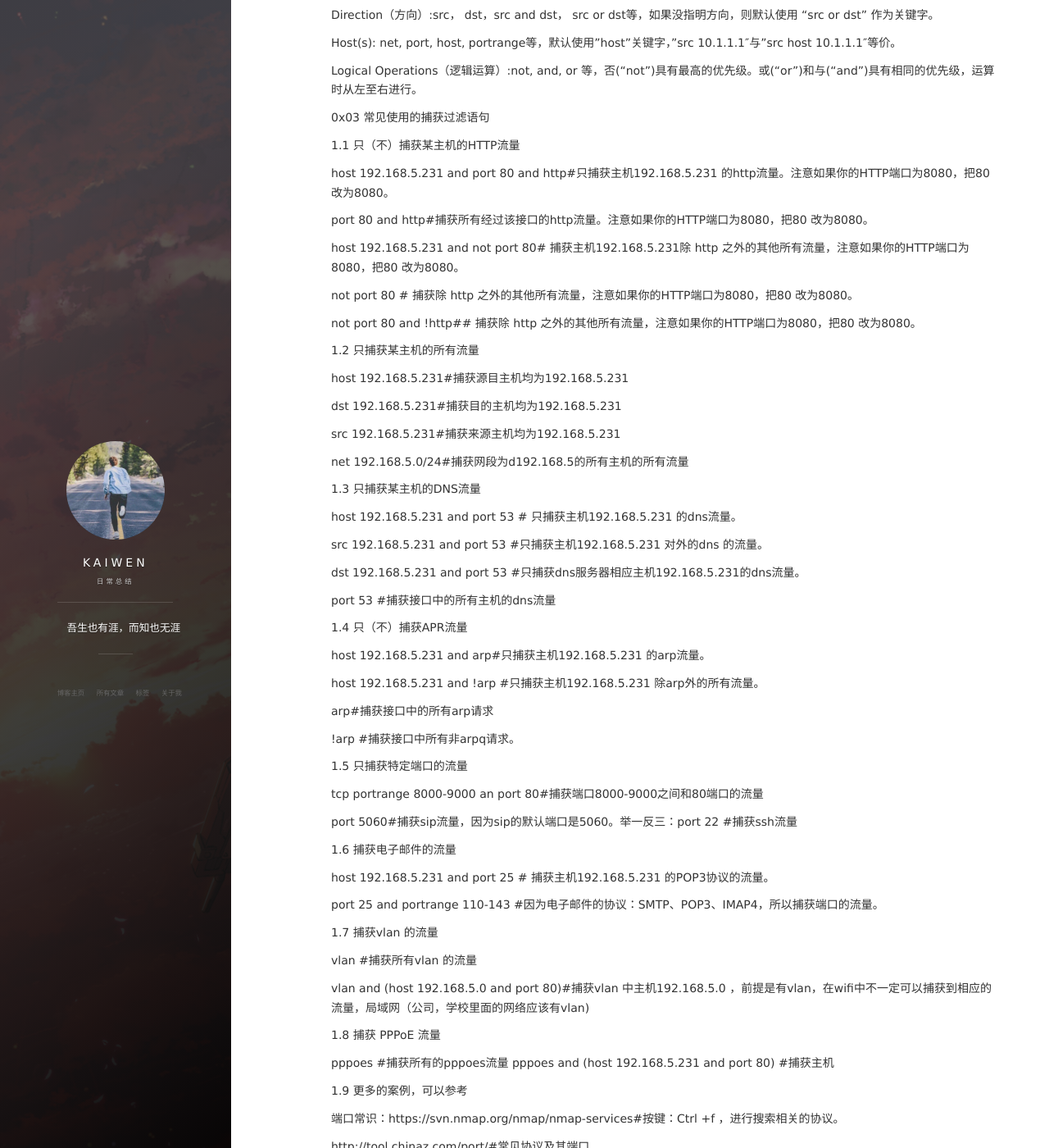
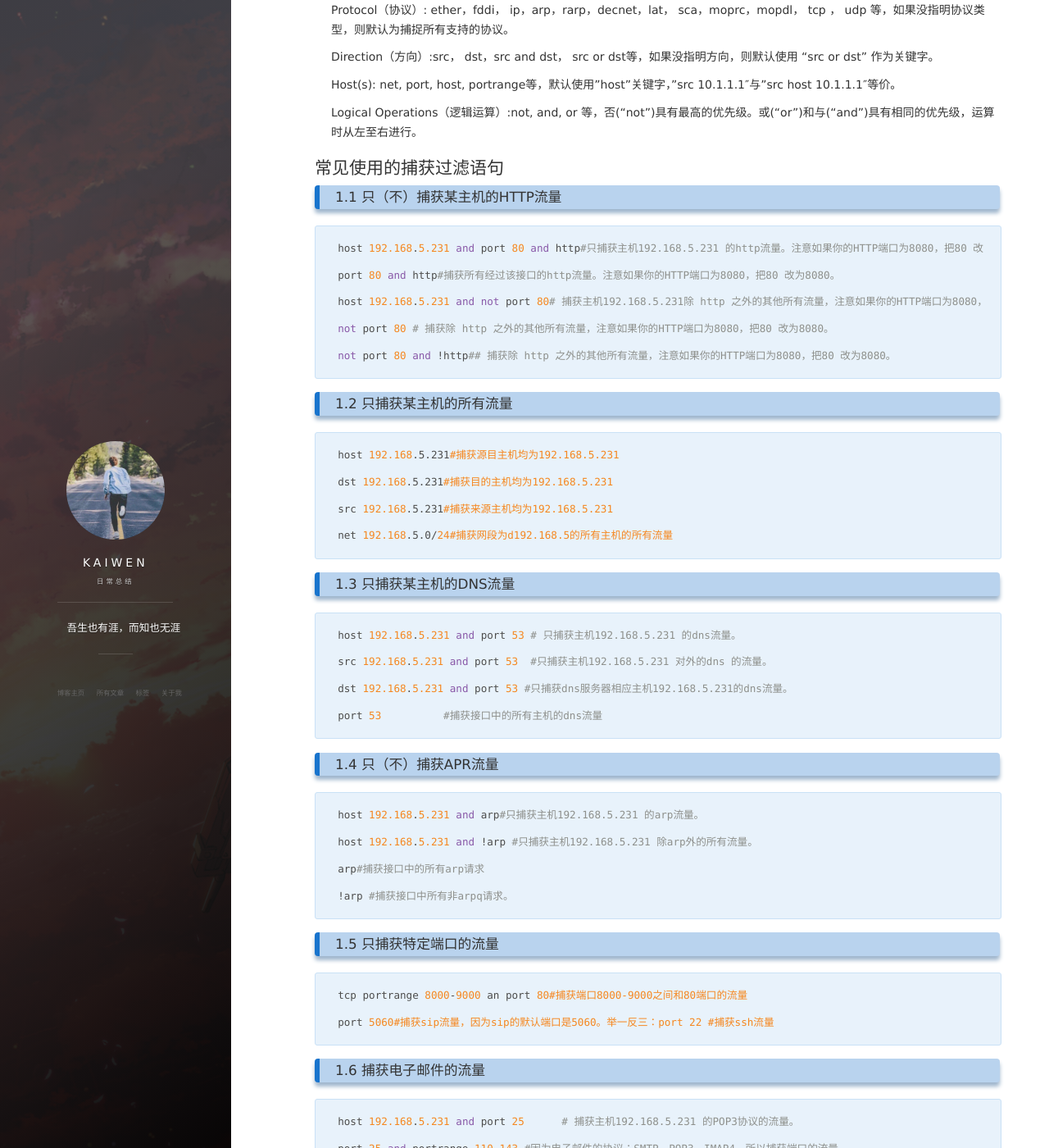
Before and after one commit to kaiwenll/liangkaiwen.github.io11, a Jekyll site: the page built from _posts/2019-10-21-【wireshark】常用过滤命令.md, in a window 1280 px wide and 1400 px high, scrolled down 4805 px. Shown: the whole window at 82% size. Built offline with Jekyll 4.4.1, drawn with Linux system fonts in a browser that asks for light colours; nearby versions of some CDN libraries; our own code applies the rules of GitHub Pages for plain Markdown files; comment, search, counter and statistics services are not loaded; some of the changed text lies outside the part shown.

Commit message:
Update 2019-10-21-【wireshark】常用过滤命令.md

````diff
--- a/_posts/2019-10-21-【wireshark】常用过滤命令.md
+++ b/_posts/2019-10-21-【wireshark】常用过滤命令.md
@@ -1,4 +1,4 @@
-## 使用wireshark常用的过滤命令
+# 使用wireshark常用的过滤命令
 
 ### 1.过滤IP，如来源IP或者目标IP等于某个IP
 
@@ -291,10 +290,10 @@ Logical Operations（逻辑运算）:not, and, or 等，否(“not”)具有最
 
 
 
-0x03 常见使用的捕获过滤语句
+## 常见使用的捕获过滤语句
 
-1.1 只（不）捕获某主机的HTTP流量
-
+### 1.1 只（不）捕获某主机的HTTP流量
+```
 host 192.168.5.231 and port 80 and http#只捕获主机192.168.5.231 的http流量。注意如果你的HTTP端口为8080，把80 改为8080。
 
 port 80 and http#捕获所有经过该接口的http流量。注意如果你的HTTP端口为8080，把80 改为8080。
@@ -304,10 +303,10 @@ host 192.168.5.231 and not port 80# 捕获主机192.168.5.231除 http 之外的
 not port 80 # 捕获除 http 之外的其他所有流量，注意如果你的HTTP端口为8080，把80 改为8080。
 
 not port 80 and !http## 捕获除 http 之外的其他所有流量，注意如果你的HTTP端口为8080，把80 改为8080。
+```
 
-
-1.2  只捕获某主机的所有流量
-
+### 1.2  只捕获某主机的所有流量
+```
 host 192.168.5.231#捕获源目主机均为192.168.5.231
 
 dst 192.168.5.231#捕获目的主机均为192.168.5.231
@@ -315,11 +314,11 @@ dst 192.168.5.231#捕获目的主机均为192.168.5.231
 src 192.168.5.231#捕获来源主机均为192.168.5.231
 
 net 192.168.5.0/24#捕获网段为d192.168.5的所有主机的所有流量
+```
 
 
-
-1.3 只捕获某主机的DNS流量
-
+### 1.3 只捕获某主机的DNS流量
+```
 host 192.168.5.231 and port 53 # 只捕获主机192.168.5.231 的dns流量。
 
 src 192.168.5.231 and port 53  #只捕获主机192.168.5.231 对外的dns 的流量。
@@ -327,12 +326,12 @@ src 192.168.5.231 and port 53  #只捕获主机192.168.5.231 对外的dns 的流
 dst 192.168.5.231 and port 53 #只捕获dns服务器相应主机192.168.5.231的dns流量。
 
 port 53          #捕获接口中的所有主机的dns流量
+```
 
 
 
-
-1.4 只（不）捕获APR流量
-
+### 1.4 只（不）捕获APR流量
+```
 host 192.168.5.231 and arp#只捕获主机192.168.5.231 的arp流量。
 
 host 192.168.5.231 and !arp #只捕获主机192.168.5.231 除arp外的所有流量。
@@ -340,41 +339,41 @@ host 192.168.5.231 and !arp #只捕获主机192.168.5.231 除arp外的所有流
 arp#捕获接口中的所有arp请求
 
 !arp #捕获接口中所有非arpq请求。
+```
 
 
-
-1.5 只捕获特定端口的流量
-
+### 1.5 只捕获特定端口的流量
+```
 tcp portrange 8000-9000 an port 80#捕获端口8000-9000之间和80端口的流量
 
 port 5060#捕获sip流量，因为sip的默认端口是5060。举一反三：port 22 #捕获ssh流量
+```
 
 
-
-1.6 捕获电子邮件的流量
-
+### 1.6 捕获电子邮件的流量
+```
 host 192.168.5.231 and port 25      # 捕获主机192.168.5.231 的POP3协议的流量。
 
 port 25 and portrange 110-143 #因为电子邮件的协议：SMTP、POP3、IMAP4，所以捕获端口的流量。
+```
 
 
-
-1.7 捕获vlan 的流量
-
+### 1.7 捕获vlan 的流量
+```
 vlan #捕获所有vlan 的流量
 
 vlan and (host 192.168.5.0 and port 80)#捕获vlan 中主机192.168.5.0 ，前提是有vlan，在wifi中不一定可以捕获到相应的流量，局域网（公司，学校里面的网络应该有vlan)
+```
 
 
-
-1.8 捕获 PPPoE 流量
-
+### 1.8 捕获 PPPoE 流量
+```
 pppoes #捕获所有的pppoes流量
 pppoes and (host 192.168.5.231 and port 80) #捕获主机
+```
 
 
-
-1.9 更多的案例，可以参考
+#### 1.9 更多的案例，可以参考
 
 端口常识：https://svn.nmap.org/nmap/nmap-services#按键：Ctrl +f  ，进行搜索相关的协议。
 
@@ -384,7 +383,8 @@ pppoes and (host 192.168.5.231 and port 80) #捕获主机
 
 
 
-0x04 综合实例
+#### 综合实例
+```
 #蠕虫的捕获过滤器
 
 Blaster worm:dst port 135 and tcp port 135 and ip[2:2]==48
@@ -392,10 +392,9 @@ Blaster worm:dst port 135 and tcp port 135 and ip[2:2]==48
 Welchia worm:icmp[icmptype]==icmp-echo and ip[2:2]==92 and icmp[8:4]==0xAAAAAAAA
 
 worm:dst port 135 or dst port 445 or dst port 1433  and tcp[tcpflags] & (tcp-syn) != 0 and tcp[tcpflags] & (tcp-ack) = 0 and src net 192.168.0.0/24
+```
 
-
-
-0x05  参考资料
+####  参考资料
 https://wiki.wireshark.org/CaptureFilters#Useful_Filters
 
 http://www.tcpdump.org/tcpdump_man.html
@@ -408,7 +407,4 @@ https://www.wireshark.org/docs/wsug_html_chunked/ChCapCaptureFilterSection.html
 
 
 
-欢迎大家分享更好的思路，热切期待^^_^^ !
-————————————————
-版权声明：本文为CSDN博主「煜铭2011」的原创文章，遵循 CC 4.0 BY-SA 版权协议，转载请附上原文出处链接及本声明。
-原文链接：https://blog.csdn.net/qq_29277155/article/details/52077239
+### 欢迎大家分享更好的思路，热切期待^^_^^ !
````
Also changed, not shown: other parts of _posts/2019-10-21-【wireshark】常用过滤命令.md (+3 -4 lines).
